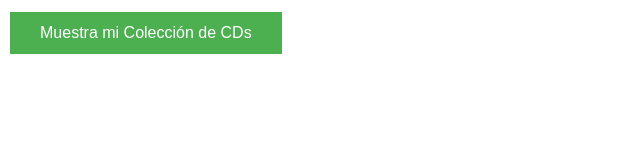
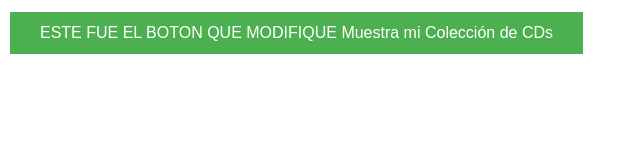
Before and after one commit to 2christian/Laboratorio_06_ATI, a plain HTML site: page index.html in a window 1280 px wide. Shown: the whole page, without its empty margins (0-640 px from the left). Drawn offline with nearby package versions, Linux system fonts and the light colour scheme.

Commit message:
Agregado

```diff
--- a/index.html
+++ b/index.html
@@ -9,7 +9,7 @@
 	</head>
 
 	<body>
-		<button class="btn" type="button" id="butt">Muestra mi Colección de CDs</button>
+		<button class="btn" type="button" id="butt">ESTE FUE EL BOTON QUE MODIFIQUE Muestra mi Colección de CDs</button>
 		<br><br>
 		<table id="demo"></table>
 	</body>
```
